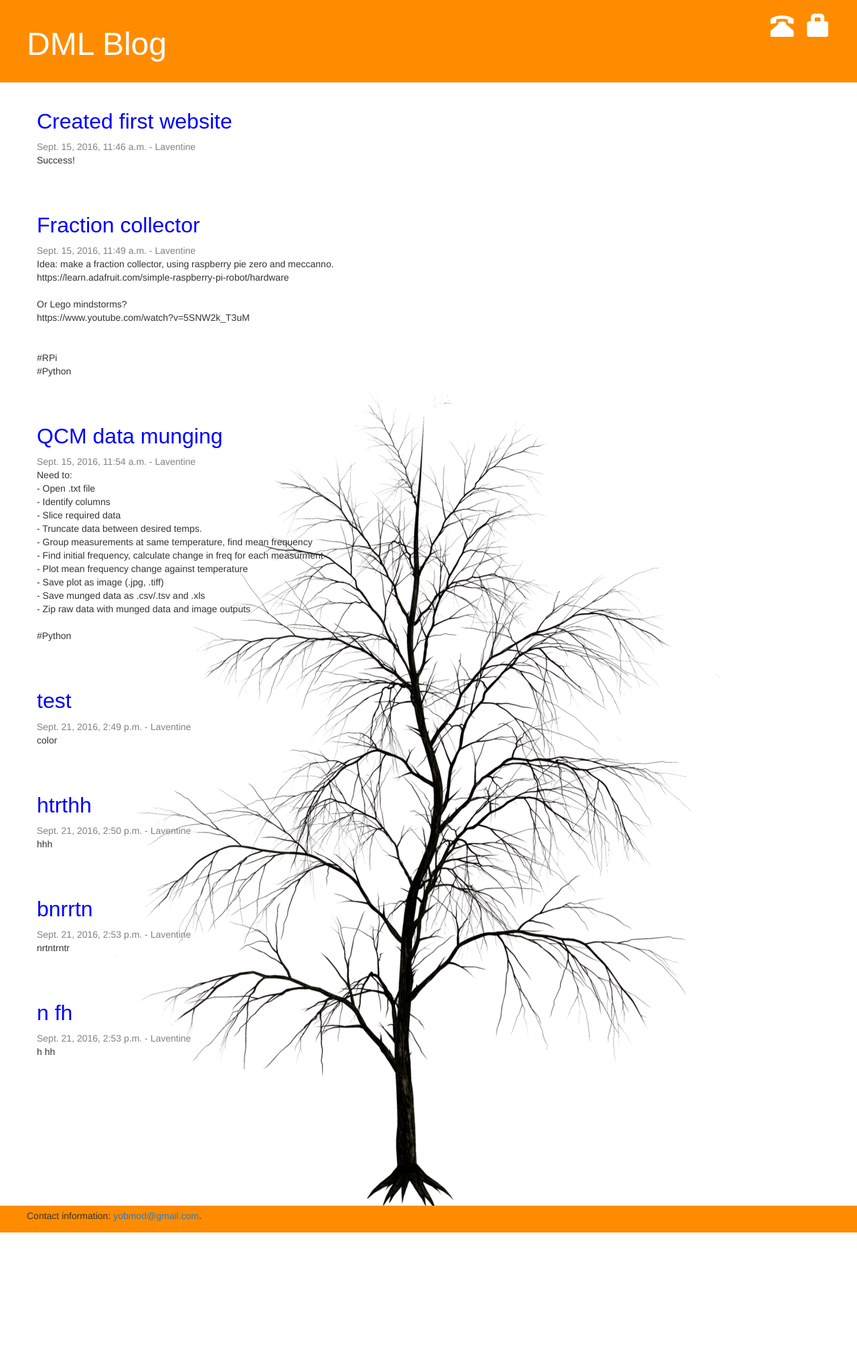
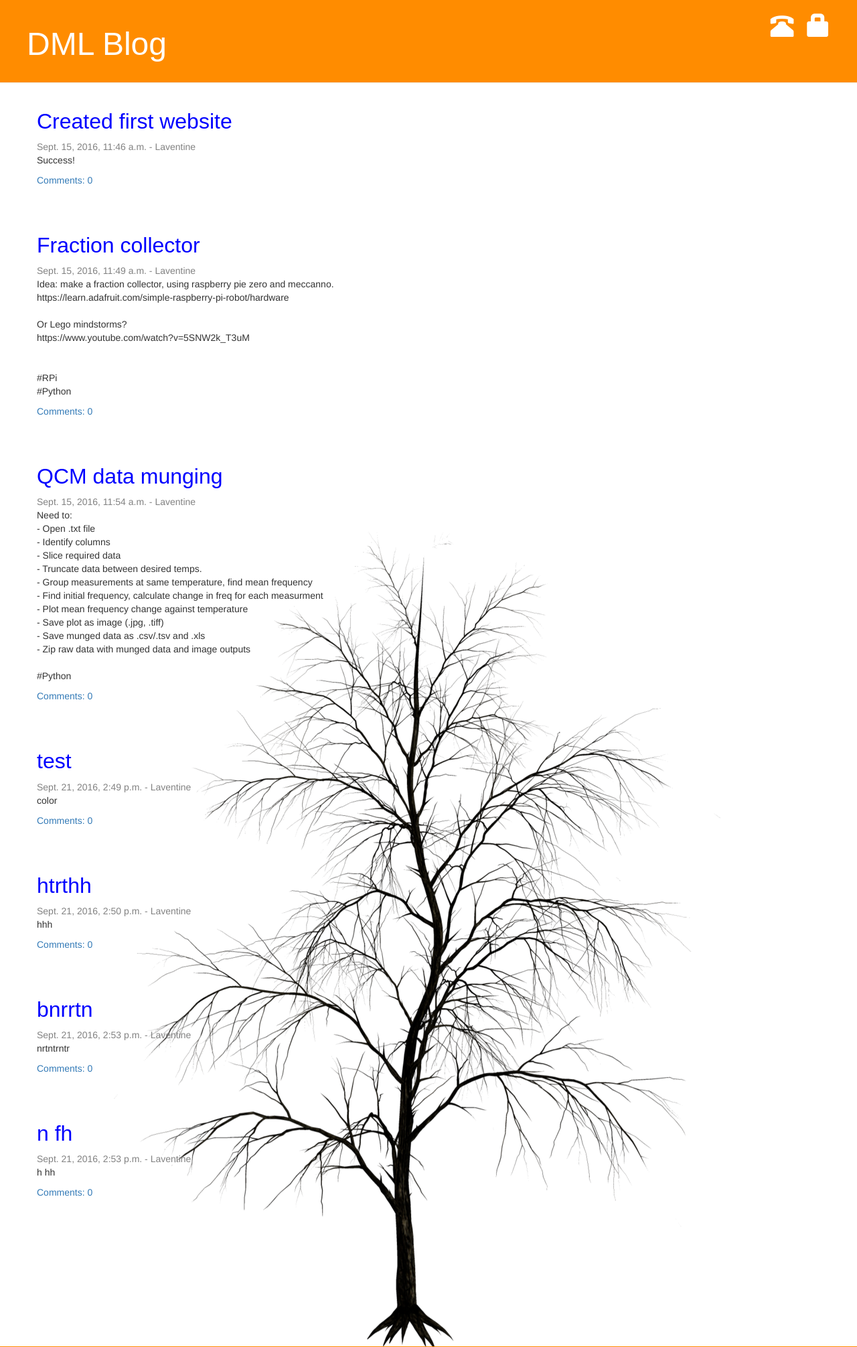
Before and after one commit to Yobmod/dmlsite, a Django app: page / in a window 1280 px wide. Shown: the top 2011 px of the page at 67% size. Before the commit the page ends 1840 px from the top, so only its background shows below. Run offline with Django 3.2, Linux system fonts and the light colour scheme; data comes from the database, SQL or seed files in the repository; data that the repository does not hold is empty; some libraries are stand-ins or nearby versions.

Commit message:
Update post_list.html
add comment

```diff
--- a/dmlblog/templates/dmlblog/post_list.html
+++ b/dmlblog/templates/dmlblog/post_list.html
@@ -10,6 +10,7 @@
 			</div>
 
 			<p>{{ post.text|linebreaksbr }}</p>
+			<a href="{% url 'dmlblog.views.post_detail' pk=post.pk %}">Comments: {{ post.comments.count }}</a>
 		</div>
 	{% endfor %}
 {% endblock %}
```
